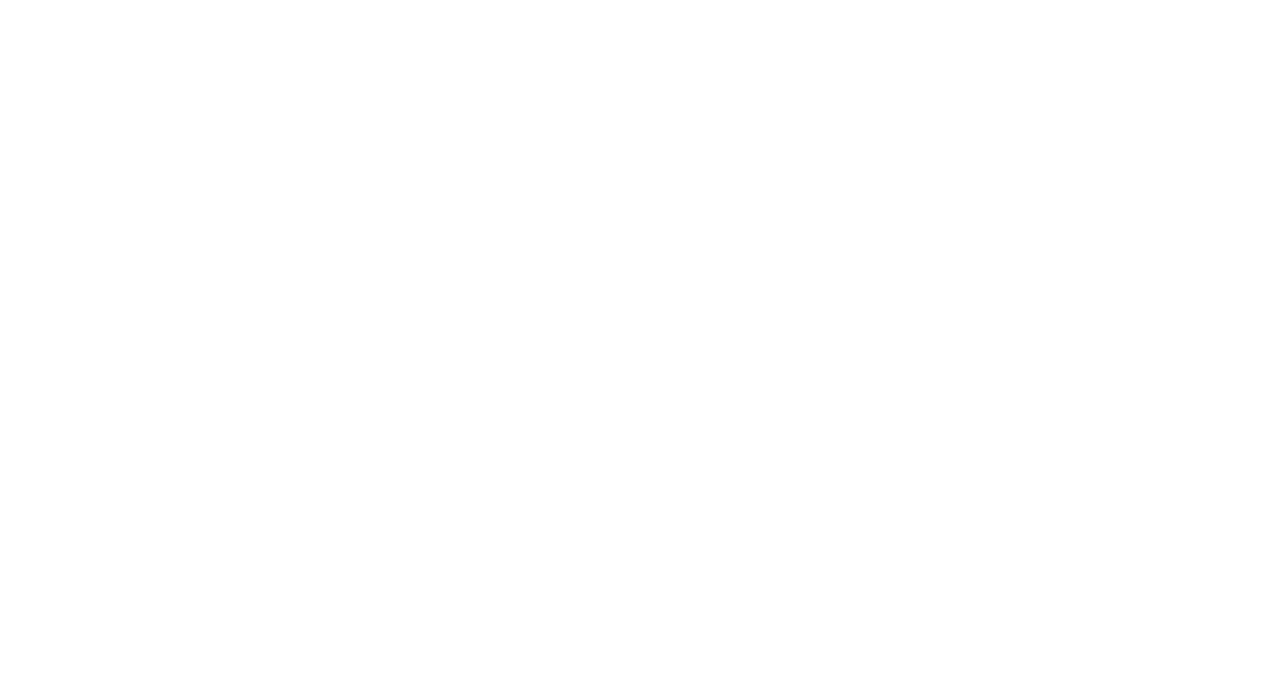
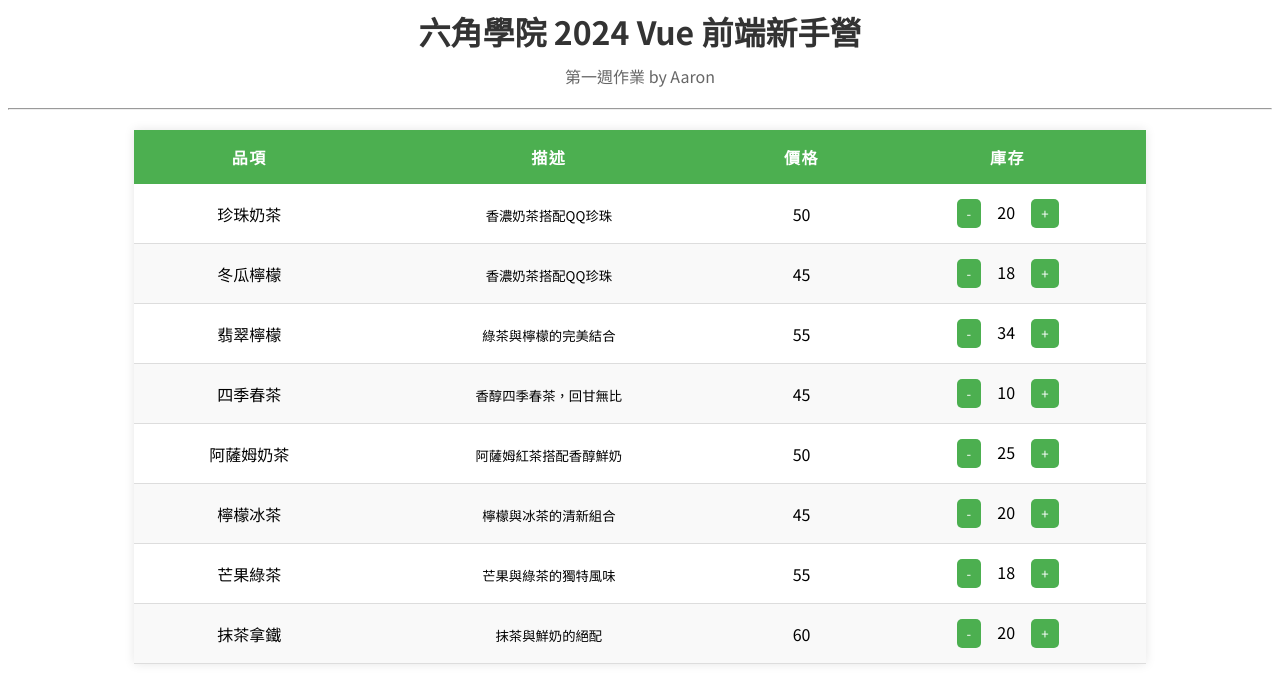
Before and after one commit to happyloa/Hex2024-Vue-Week1-Homework, a Vue app: page / in a window 1280 px wide. Shown: the top 686 px of the page. Built offline with nearby package versions, Linux system fonts and the light colour scheme; a web font is replaced by a local one.

Commit message:
新增主要作業程式碼

```diff
--- a/src/App.vue
+++ b/src/App.vue
@@ -1,11 +1,62 @@
 <script setup>
+import { ref } from "vue";
 
+import { items as initialItems } from "./data/items";
+const items = ref(initialItems);
+
+const changeStockQty = (item, action) => {
+  if (action === "plus") {
+    item.stock += 1;
+  } else if (action === "minus") {
+    if (item.stock >= 1) item.stock -= 1;
+  }
+};
 </script>
 
 <template>
-
+  <h1>六角學院 2024 Vue 前端新手營</h1>
+  <p>第一週作業 by Aaron</p>
+  <hr />
+  <table>
+    <thead>
+      <tr>
+        <th scope="col">品項</th>
+        <th scope="col">描述</th>
+        <th scope="col">價格</th>
+        <th scope="col">庫存</th>
+      </tr>
+    </thead>
+    <tbody>
+      <tr v-for="item in items" :key="item.id">
+        <td>
+          {{ item.name }}
+        </td>
+        <td>
+          <small>{{ item.description }}</small>
+        </td>
+        <td>{{ item.price }}</td>
+        <td>
+          <button
+            class="btn"
+            type="button"
+            @click="changeStockQty(item, 'minus')">
+            -
+          </button>
+          <div class="stock">
+            {{ item.stock }}
+          </div>
+          <button
+            class="btn"
+            type="button"
+            @click="changeStockQty(item, 'plus')">
+            +
+          </button>
+        </td>
+      </tr>
+    </tbody>
+  </table>
 </template>
 
 <style scoped>
-
+@import "./assets/AppStyle.css";
 </style>
```
